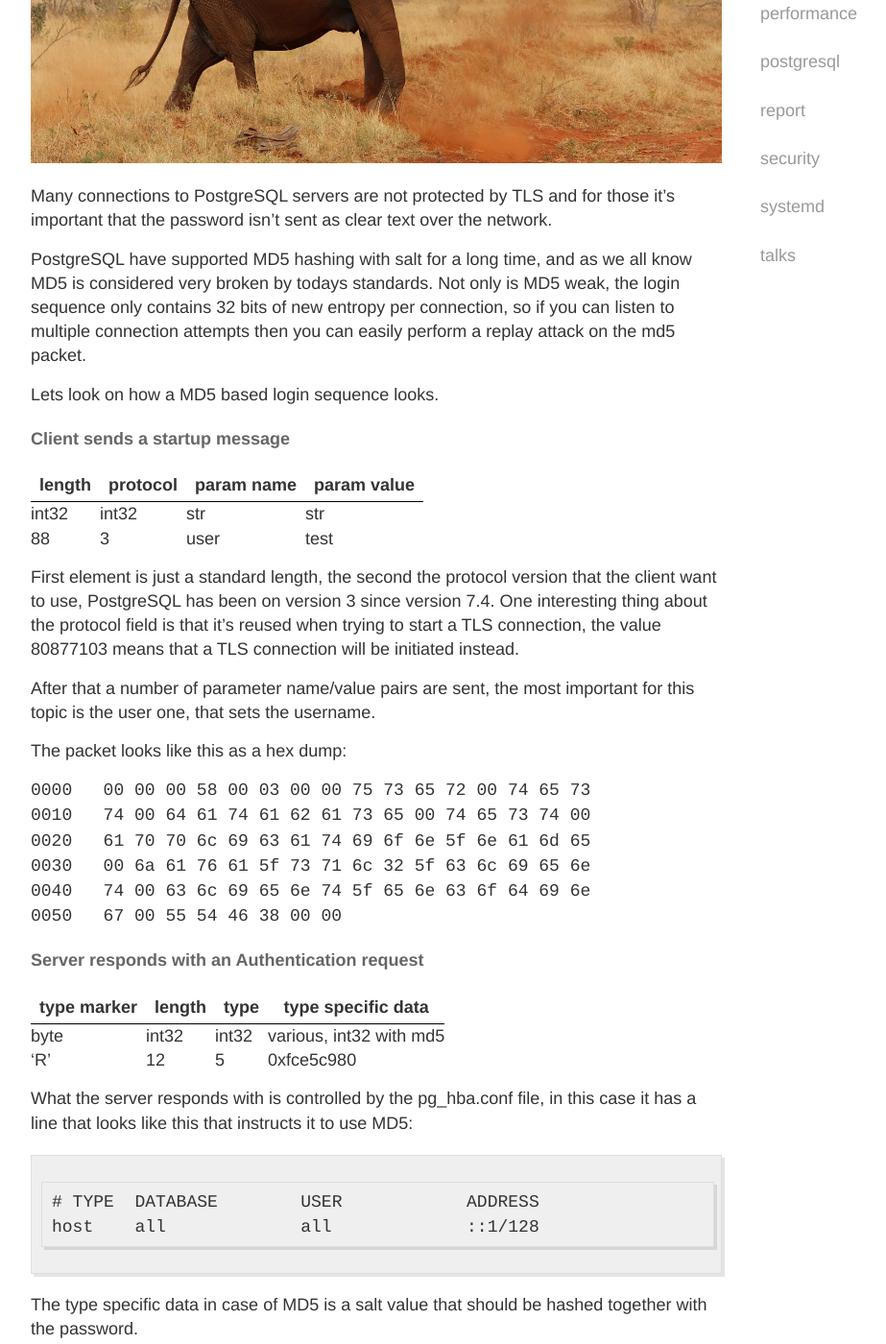
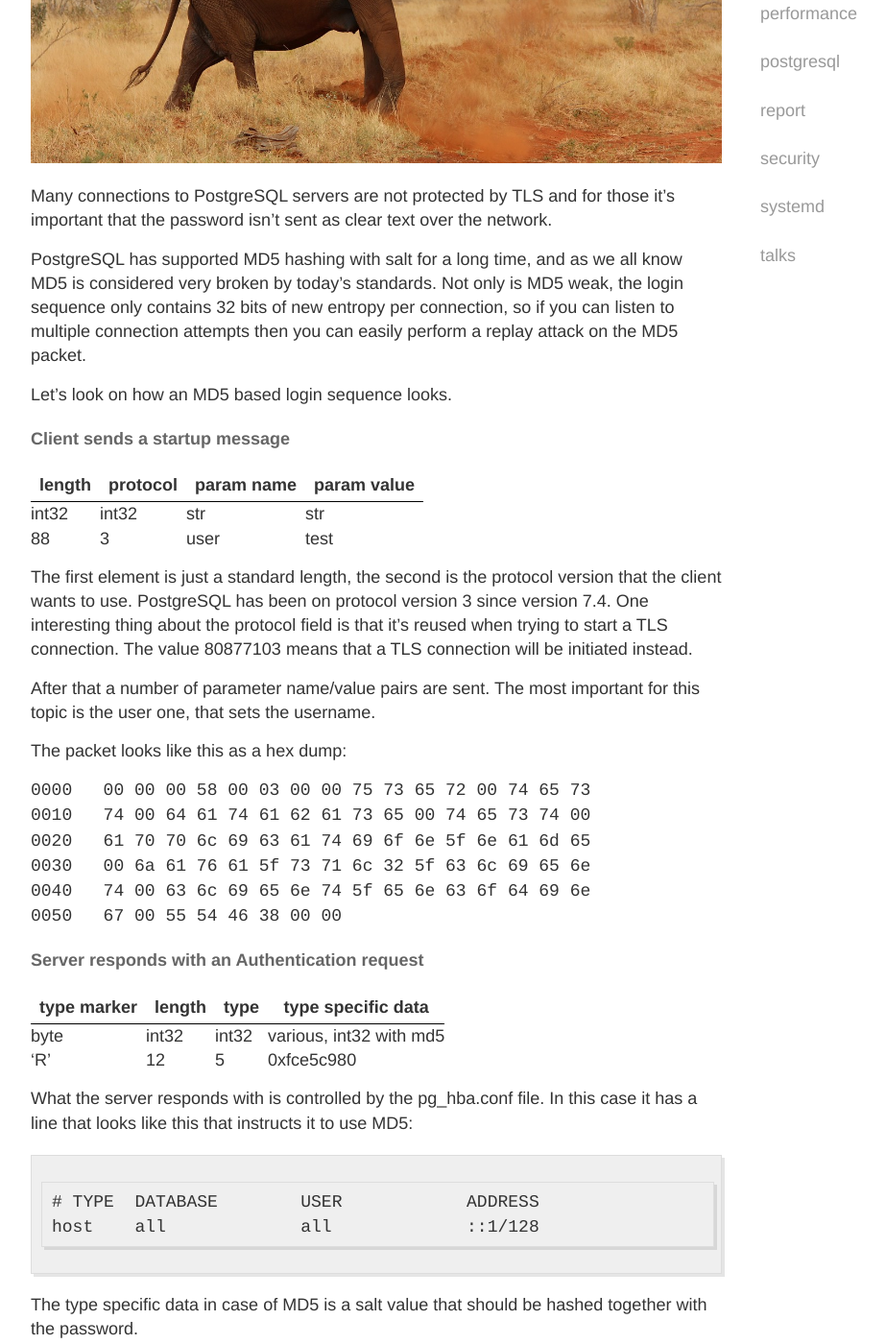
Before and after one commit to labanskoller/hackeriet_blog, a Jekyll site: the page built from _posts/2018-11-19-Better-password-hashing-in-PostgreSQL.md, in a window 1280 px wide and 1400 px high, scrolled down 606 px. Shown: the whole window at 96% size, without its empty margins (248-1171 px from the left). Built offline with Jekyll 4.4.1, drawn with Linux system fonts in a browser that asks for light colours; some of the changed text lies outside the part shown.

Commit message:
2018-11-19: Correcting spelling and grammar
Also suggesting a few grammar improvements.

````diff
--- a/_posts/2018-11-19-Better-password-hashing-in-PostgreSQL.md
+++ b/_posts/2018-11-19-Better-password-hashing-in-PostgreSQL.md
@@ -10,13 +10,13 @@ category: postgresql
 Many connections to PostgreSQL servers are not protected by TLS and for those it's
 important that the password isn't sent as clear text over the network.
 
-PostgreSQL have supported MD5 hashing with salt for a long time, and as we all know
-MD5 is considered very broken by todays standards. Not only is MD5 weak, the login sequence
+PostgreSQL has supported MD5 hashing with salt for a long time, and as we all know
+MD5 is considered very broken by today's standards. Not only is MD5 weak, the login sequence
 only contains 32 bits of new entropy per connection, so if you can listen to
-multiple connection attempts then you can easily perform a replay attack on the md5
+multiple connection attempts then you can easily perform a replay attack on the MD5
 packet.
 
-Lets look on how a MD5 based login sequence looks.
+Let's look on how an MD5 based login sequence looks.
 
 #### Client sends a startup message
 
@@ -25,13 +25,13 @@ Lets look on how a MD5 based login sequence looks.
 | int32  | int32    | str        | str         |
 | 88     | 3        | user       | test        |
 
-First element is just a standard length, the second the protocol version that the
-client want to use, PostgreSQL has been on version 3 since version 7.4. One
+The first element is just a standard length, the second is the protocol version that the
+client wants to use. PostgreSQL has been on protocol version 3 since version 7.4. One
 interesting thing about the protocol field is that it's reused when trying to start
-a TLS connection, the value 80877103 means that a TLS connection will be initiated
+a TLS connection. The value 80877103 means that a TLS connection will be initiated
 instead.
 
-After that a number of parameter name/value pairs are sent, the most important
+After that a number of parameter name/value pairs are sent. The most important
 for this topic is the user one, that sets the username.
 
 The packet looks like this as a hex dump:
@@ -51,7 +51,7 @@ The packet looks like this as a hex dump:
 |byte        | int32  | int32  | various, int32 with md5 |
 |'R'         | 12     | 5      | 0xfce5c980              |
 
-What the server responds with is controlled by the pg_hba.conf file, in this case
+What the server responds with is controlled by the pg\_hba.conf file. In this case
 it has a line that looks like this that instructs it to use MD5:
 
 ```text
@@ -86,12 +86,12 @@ The packet looks like this as a hex dump:
 ## Improved security with SCRAM-SHA-256
 
 In order to improve the situation the hashing system SCRAM-SHA-256 was introduced,
-as defined in [rfc 5802](https://tools.ietf.org/html/rfc5802) and
-[rfc 7677](https://tools.ietf.org/html/rfc7677).
+as defined in [RFC 5802](https://tools.ietf.org/html/rfc5802) and
+[RFC 7677](https://tools.ietf.org/html/rfc7677).
 
 It's a more complicated protocol, but it's significantly more secure.
 
-Lets go over the packet exchange of here also.
+Let's go over the packet exchange of that also.
 
 #### Client sends a startup message
 
@@ -116,19 +116,19 @@ The packet looks like this as a hex dump:
 0010   48 41 2d 32 35 36 00 00
 ```
 
-#### client responds with the first password message
+#### Client responds with the first password message
 
 | type marker| length | mechanism     | length | parameter string                 |
 |------------|--------|---------------|--------|----------------------------------|
 |byte        | int32  | str           | int32  | str                              |
 |'p'         | 54     | SCRAM-SHA-256 | 32     | n,,n=,r=/z+giZiTxAH7r8sNAeHr7cvp |
 
-When sending a password packet back as part of a SASL exchange it as a few more
-fields. Most notable is the parameter string, which content if determined by
-[rfc 5802](https://tools.ietf.org/html/rfc5802).
+When sending a password packet back as part of a SASL exchange it has a few more
+fields. Most notable is the parameter string, whose content is determined by
+[RFC 5802](https://tools.ietf.org/html/rfc5802).
 
 Notable is that this message also contains a username in the attribute `n`,
-but the server doesn't use that so we leave that blank.
+but the server doesn't use that so we leave it blank.
 
 The attribute `r` is the client specified nounce, in other words the entropy that
 the client supplies.
@@ -149,12 +149,12 @@ The packet looks like this as a hex dump:
 |'R'         | 92     | 11     | r=/z+giZiTxAH7r8sNAeHr7cvpqV3uo7G/bJBIJO3pjVM7t3ng,s=4UV68bIkC8f9/X8xH7aPhg==,i=4096 |
 
 The server asks us to perform 4096 iterations of the hashing in attribute `i`,
-the rfc specifies that the complete exchange without network lag should take at
+the RFC specifies that the complete exchange without network lag should take at
 least 0.1 seconds. So this value will likely increase with future versions of
 PostgreSQL.
 
-In attribute `r` the server have taken the entropy that the client supplied and
-added it't own.
+In attribute `r` the server has taken the entropy that the client supplied and
+added its own.
 
 `s` is a server generated salt for the user.
 
@@ -175,7 +175,7 @@ The packet looks like this as a hex dump:
 |byte        | int32  | str                                                                                                      |
 |'p'         | 108    | c=biws,r=/z+giZiTxAH7r8sNAeHr7cvpqV3uo7G/bJBIJO3pjVM7t3ng,p=AFpSYH/K/8bux1mRPUwxTe8lBuIPEyhi/7UFPQpSr4A= |
 
-Here the client have done the actual work of hashing the password and sending
+Here the client has done the actual work of hashing the password and sending
 the proof of that in attribute `p`.
 
 `c` is channel binding data. This isn't used by the
````
Also changed, not shown: other parts of _posts/2018-11-19-Better-password-hashing-in-PostgreSQL.md (+5 -5 lines).
